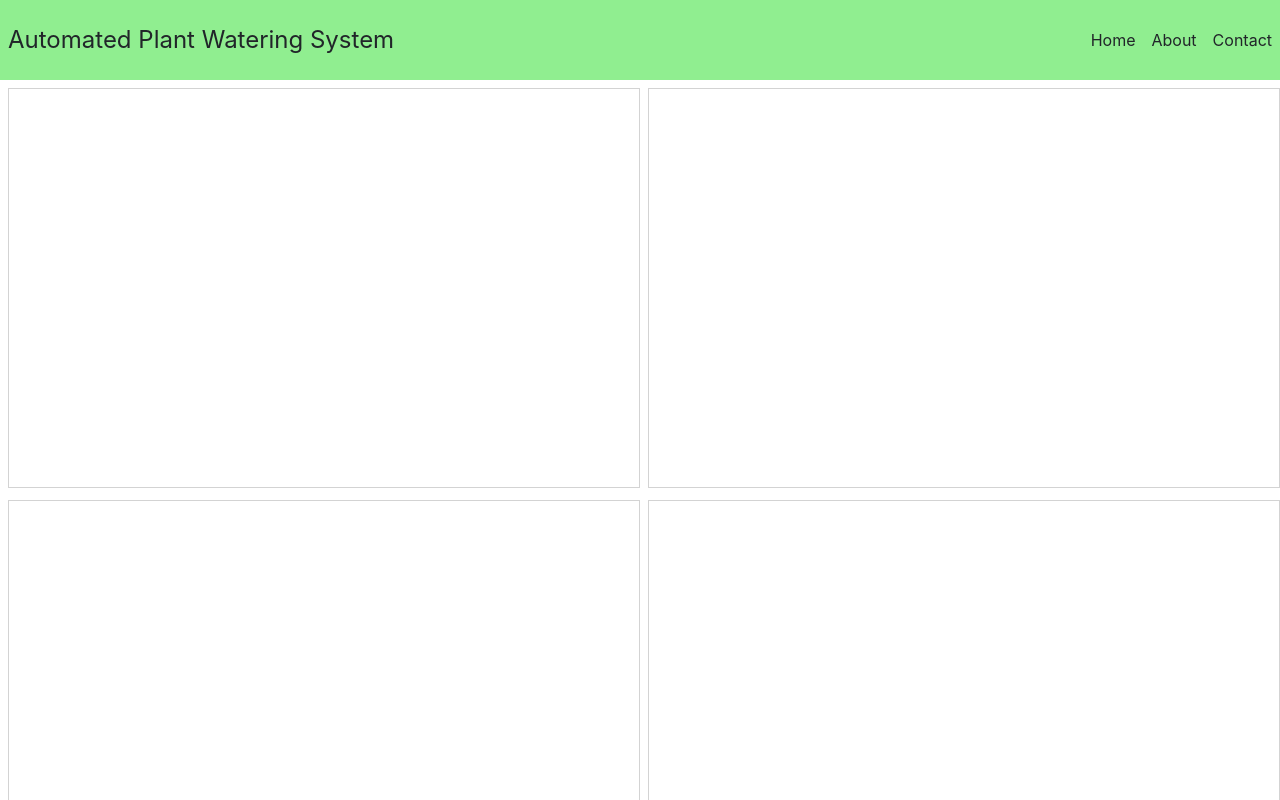
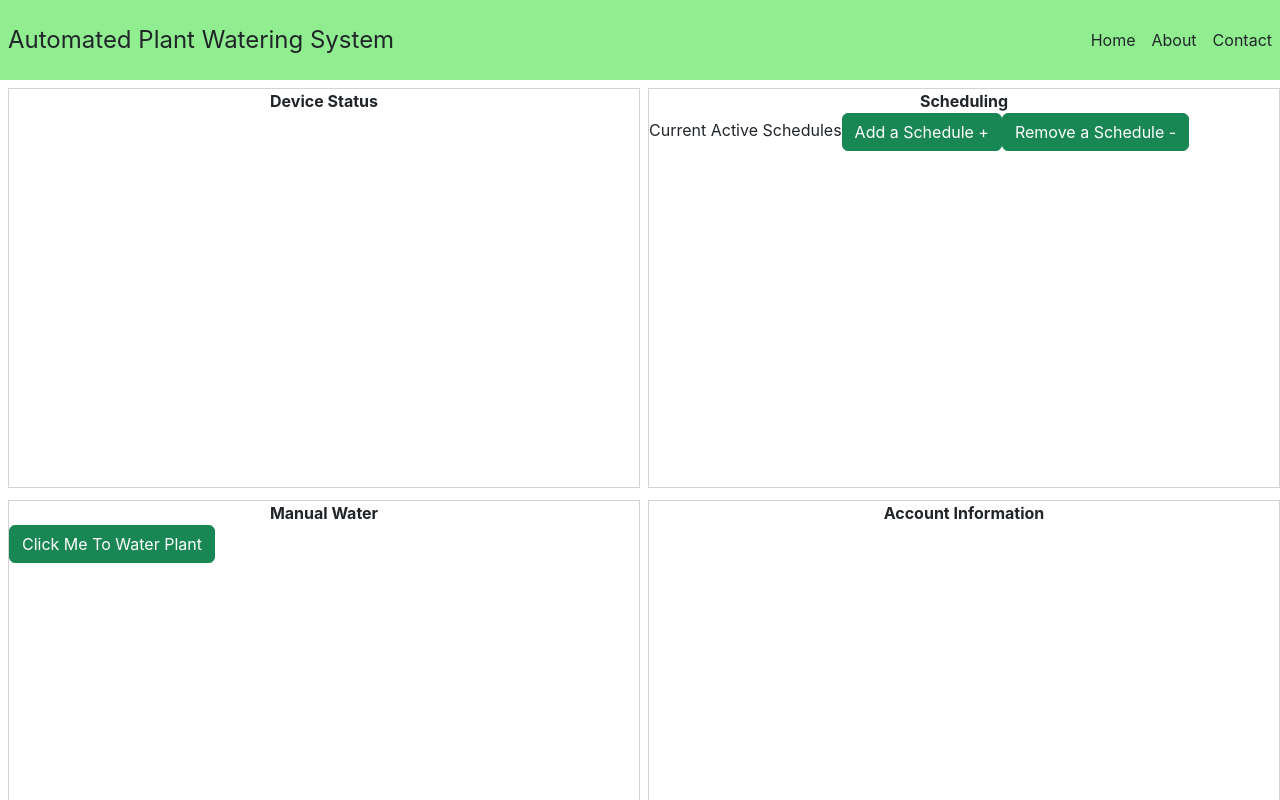
Before and after one commit to ArmyaAli/TPJ655-Plant-Watering-System, an Angular app in the folder Client/: page /dashboard in a window 1280 px wide. Shown: the top 800 px of the page. Built offline with nearby package versions, Linux system fonts and the light colour scheme.

Commit message:
added github icon

```diff
--- a/Client/src/app/Pages/dashboard/dashboard.component.html
+++ b/Client/src/app/Pages/dashboard/dashboard.component.html
@@ -1,15 +1,32 @@
 <div class="dashboardContainer">
     <div class="dashboardGridContainer">
         <div class="dashbox">
+            <div class="box-headingContainer">
+                <span class="box-heading">Device Status</span>
+            </div>
         </div>
         <div class="dashbox">
-
+            <div class="box-headingContainer">
+                <span class="box-heading">Scheduling</span>
+            </div>
+            <div class="scheduling-content">
+                <span class="schedule-heading">Current Active Schedules</span>
+                <button type="button" class="btn btn-success ar-schedule-btn">Add a Schedule +</button>
+                <button type="button" class="btn btn-success ar-schedule-btn">Remove a Schedule -</button>
+            </div>
         </div>
         <div class="dashbox">
-
+            <div class="box-headingContainer">
+                <span class="box-heading">Manual Water</span>
+            </div>
+            <div class="single-button-container">
+                <button type="button" class="btn btn-success water-btn">Click Me To Water Plant</button>
+            </div>
         </div>
         <div class="dashbox">
-
+            <div class="box-headingContainer">
+                <span class="box-heading">Account Information</span>
+            </div>
         </div>
     </div>
 </div>
```
Also changed, not shown: Client/src/assets/github_icon.svg (added).
